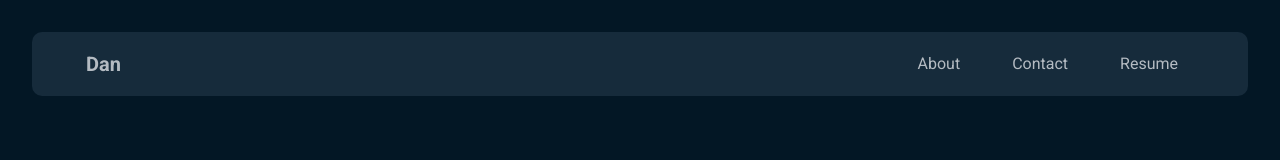
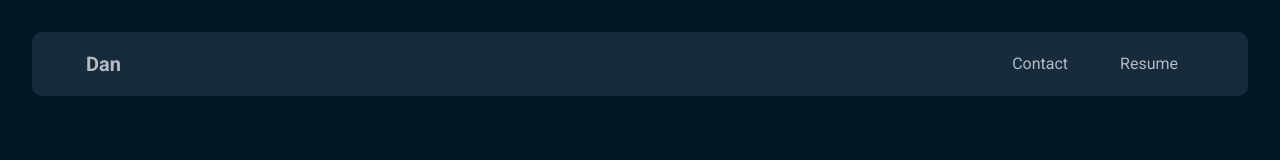
Before and after one commit to DanMyers300/danmyers.net, a React (Vite) app: page / in a window 1280 px wide. Shown: the top 160 px of the page. Built offline with nearby package versions, Linux system fonts and the light colour scheme.

Commit message:
removed about for now

```diff
--- a/src/App.tsx
+++ b/src/App.tsx
@@ -1,7 +1,7 @@
 import { BrowserRouter as Router, Routes, Route } from 'react-router-dom';
 import Header from './components/Header.tsx';
 import Home from './components/Home.tsx';
-import About from './components/About.tsx';
+//import About from './components/About.tsx';
 import Contact from './components/Contact.tsx';
 import Resume from './components/Resume.tsx';
 import './styles/App.css';
@@ -12,7 +12,9 @@ function App() {
       <Header />
       <Routes>
         <Route path="/" element={<Home />} />
-        <Route path="/about" element={<About />} />
+        {/*
+            <Route path="/about" element={<About />} />
+        */}
         <Route path="/contact" element={<Contact />} />
         <Route path="/resume" element={<Resume />} />
       </Routes>
--- a/src/components/Header.tsx
+++ b/src/components/Header.tsx
@@ -37,7 +37,7 @@ const Header: React.FC = () => {
   };
 
   const menuItems = [
-    { title: 'about', href: '/about' },
+    //{ title: 'about', href: '/about' },
     { title: 'contact', href: '/contact' },
     { title: 'resume', href: isMobile ? '#' : '/resume' }
   ];
```
